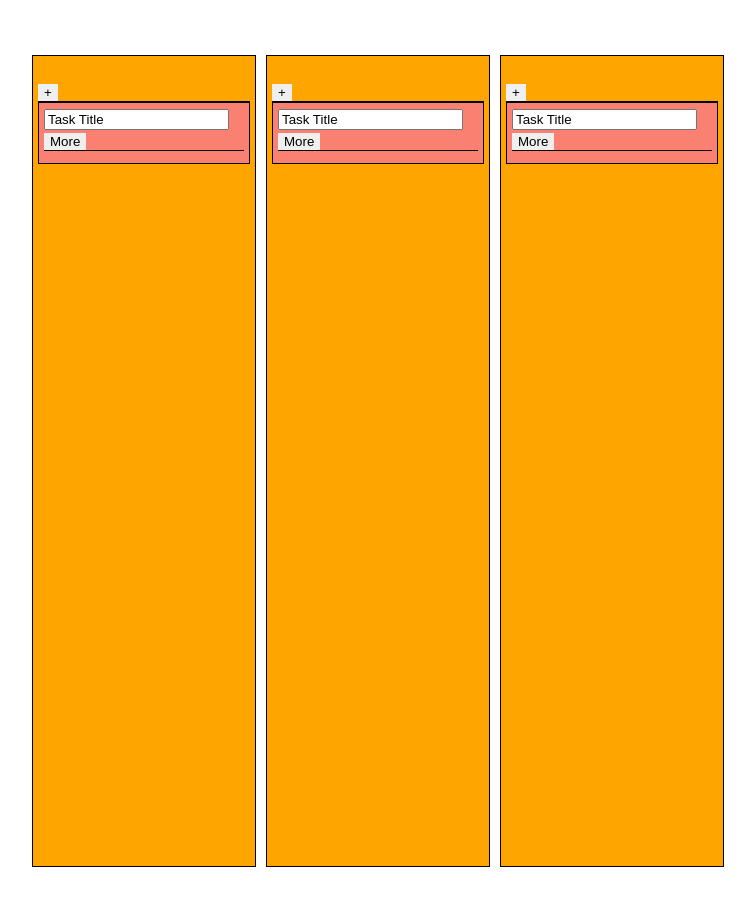
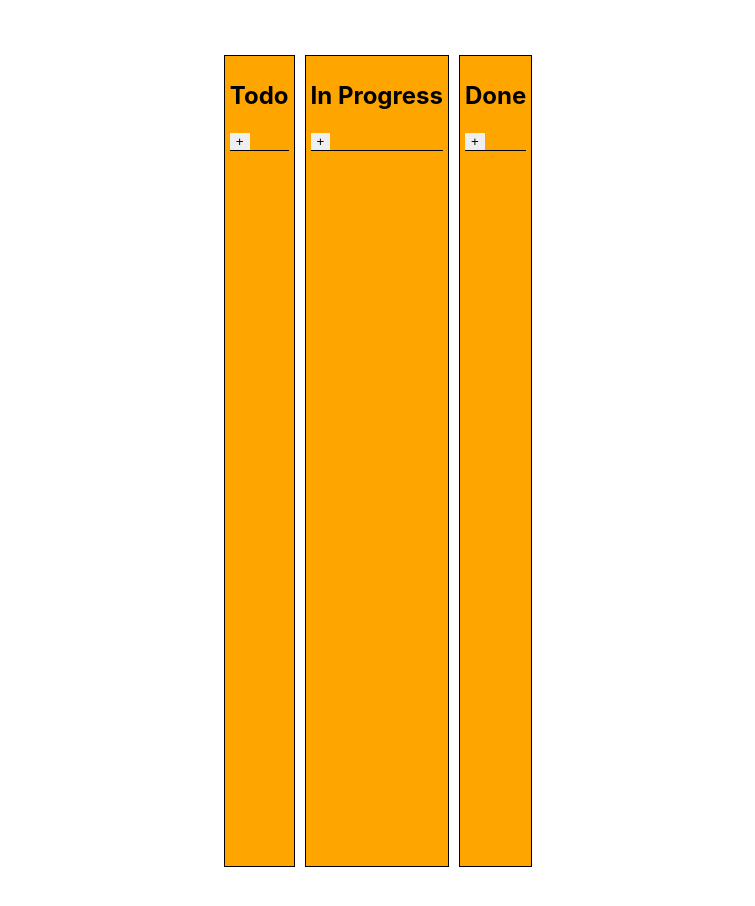
Before and after one commit to shanicunn/kanban-board-mintbean-olympics, a React (Create React App) app: page / in a window 1280 px wide. Shown: the top 906 px of the page, without its empty margins (262-1017 px from the left). Built offline with nearby package versions, Linux system fonts and the light colour scheme.

Commit message:
Commented out card component

```diff
--- a/src/components/KanBanColumn.js
+++ b/src/components/KanBanColumn.js
@@ -9,12 +9,12 @@ function KanBanColumn (props) {
             <main className="column">
                 {/* COLUMN TITLE */}
                 <section className="column-title">
-                    <h1>{props.title}</h1>
+                    <h1>{props.columnTitle}</h1>
                     <AddCard />
                 </section>
                 {/* COLUMN CARDS */}
                 <section className="column-card">
-                    <KanBanCard />
+                    {/* <KanBanCard /> */}
                 </section>
 
 
```
